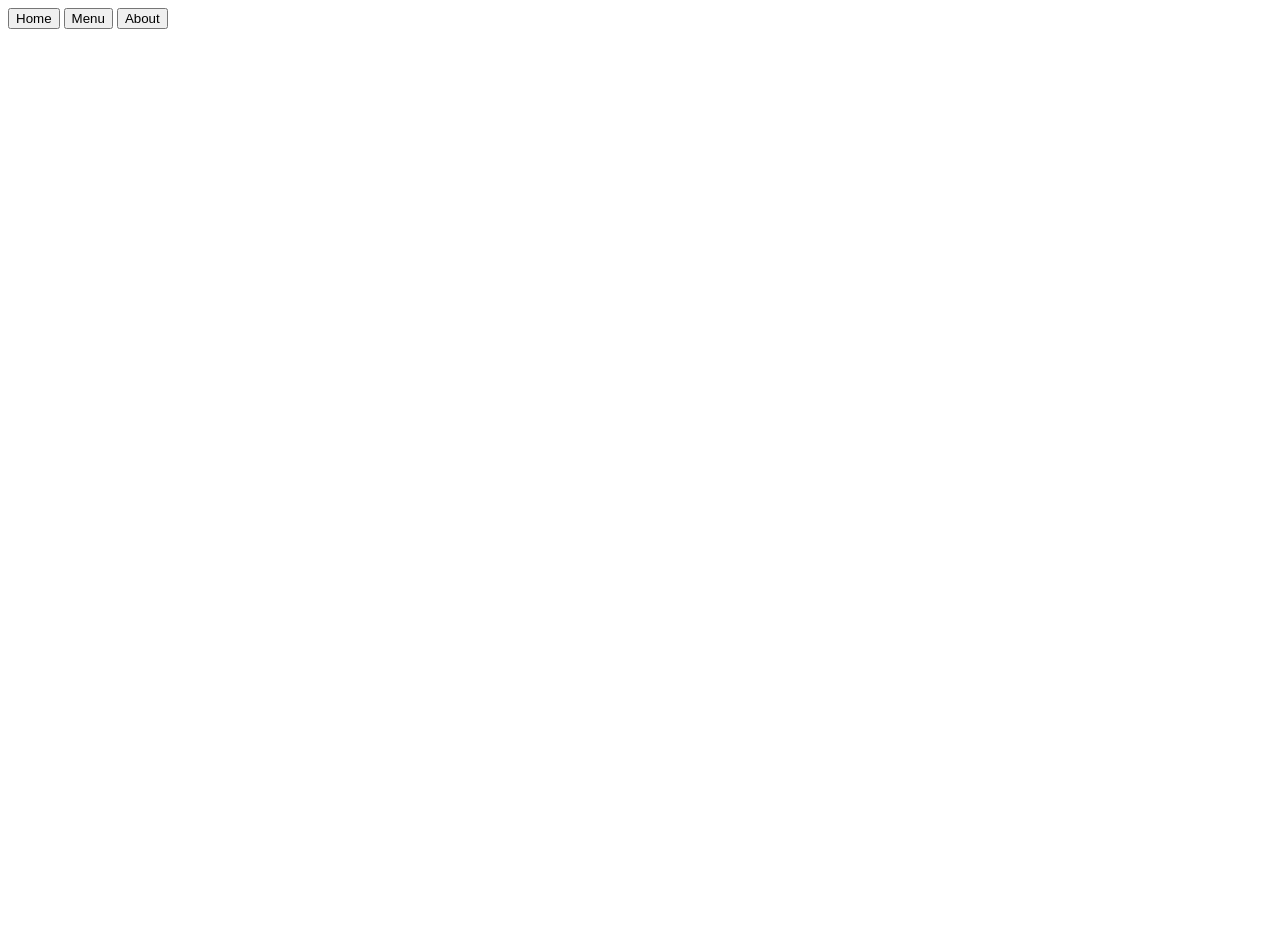
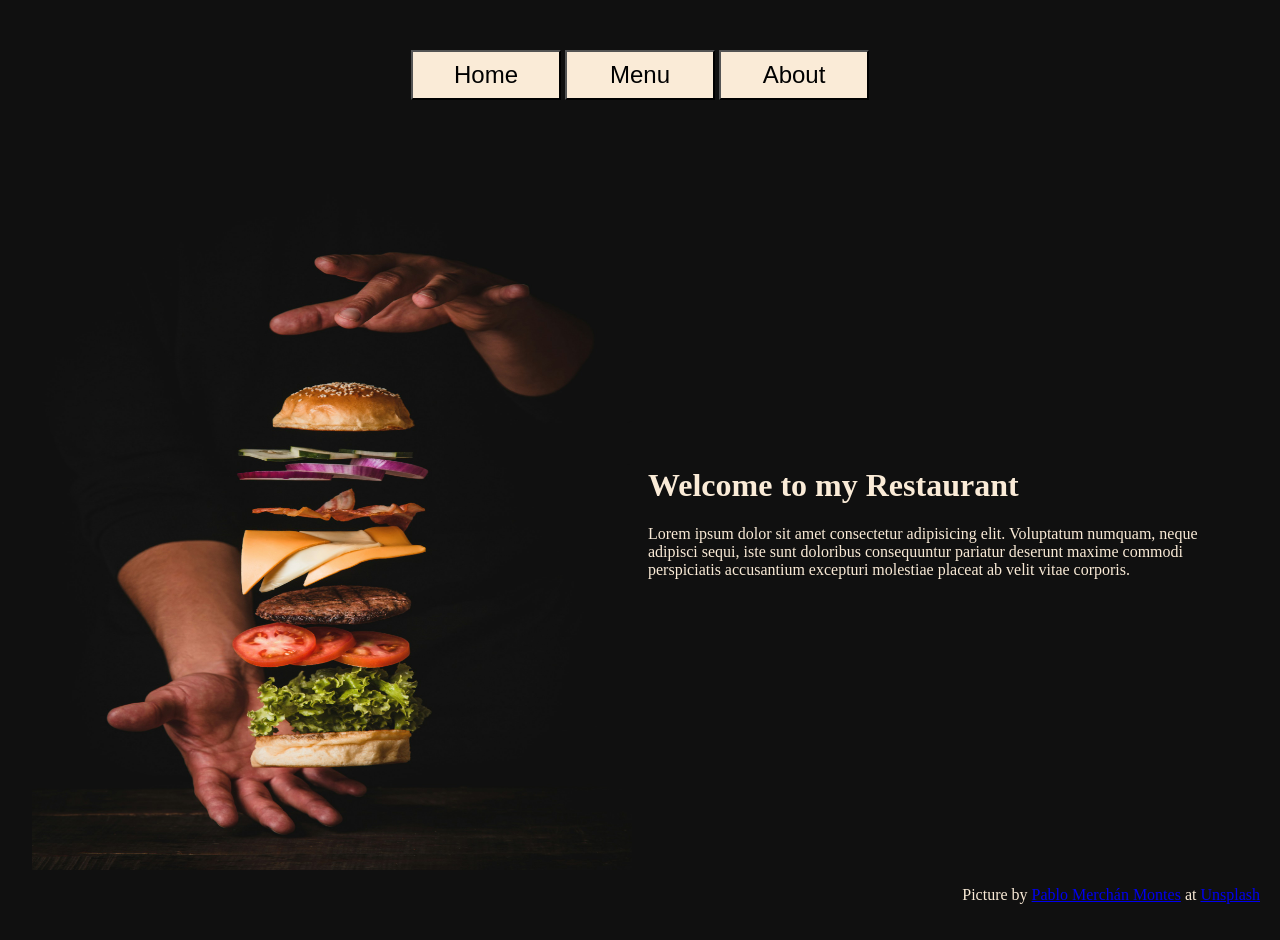
Before and after one commit to DerMoehre/restaurantPage, a website built with webpack: page dist/index.html in a window 1280 px wide. Before the commit the page ends 800 px from the top, so only its background shows below. Built offline with Linux system fonts and the light colour scheme.

Commit message:
initial html and css setup

```diff
--- a/package.json
+++ b/package.json
@@ -9,6 +9,8 @@
   "author": "",
   "license": "ISC",
   "devDependencies": {
+    "css-loader": "^6.10.0",
+    "style-loader": "^3.3.4",
     "webpack": "^5.90.3",
     "webpack-cli": "^5.1.4"
   }
--- a/src/index.js
+++ b/src/index.js
@@ -1 +1 @@
-alert("Hello");
+import './style.css';
--- /dev/null
+++ b/src/style.css
@@ -0,0 +1,54 @@
+* {
+    box-sizing: border-box;
+}
+
+header {
+    height: 150px;
+    display: flex;
+    justify-content: center;
+    align-items: center;
+}
+
+button {
+    height: 50px;
+    width: 150px;
+    font-size: 24px;
+    background-color: antiquewhite;
+}
+
+body {
+    background-color: #101010;
+    margin: 0;
+    min-height: 100vh;
+    width: 100vw;
+}
+
+#content {
+    padding: 20px;
+    display: flex;
+    flex-direction: column;
+    justify-content: center;
+}
+
+.main_content {
+    display: flex;
+    justify-content: center;
+    align-items: center;
+    gap:16px
+}
+
+.welcome_text {
+    max-width: 600px;
+    color: antiquewhite;
+}
+
+.img_large {
+    width: 600px;
+    height: 700px;
+}
+
+.pic_source {
+    color: antiquewhite;
+    display: flex;
+    justify-content: end;
+}
--- a/webpack.config.js
+++ b/webpack.config.js
@@ -6,4 +6,12 @@ module.exports = {
     filename: 'main.js',
     path: path.resolve(__dirname, 'dist'),
   },
+  module: {
+    rules: [
+      {
+        test: /\.css$/i,
+        use: ['style-loader', 'css-loader'],
+      },
+    ],
+  },
 };
```
Also changed, not shown: dist/55d3c65b2b419c77d8dd.jpg (added), dist/index.html, dist/main.js, src/assets/pablo-merchan-montes-hyIE90CN6b0-unsplash.jpg (added), 3 other files.
